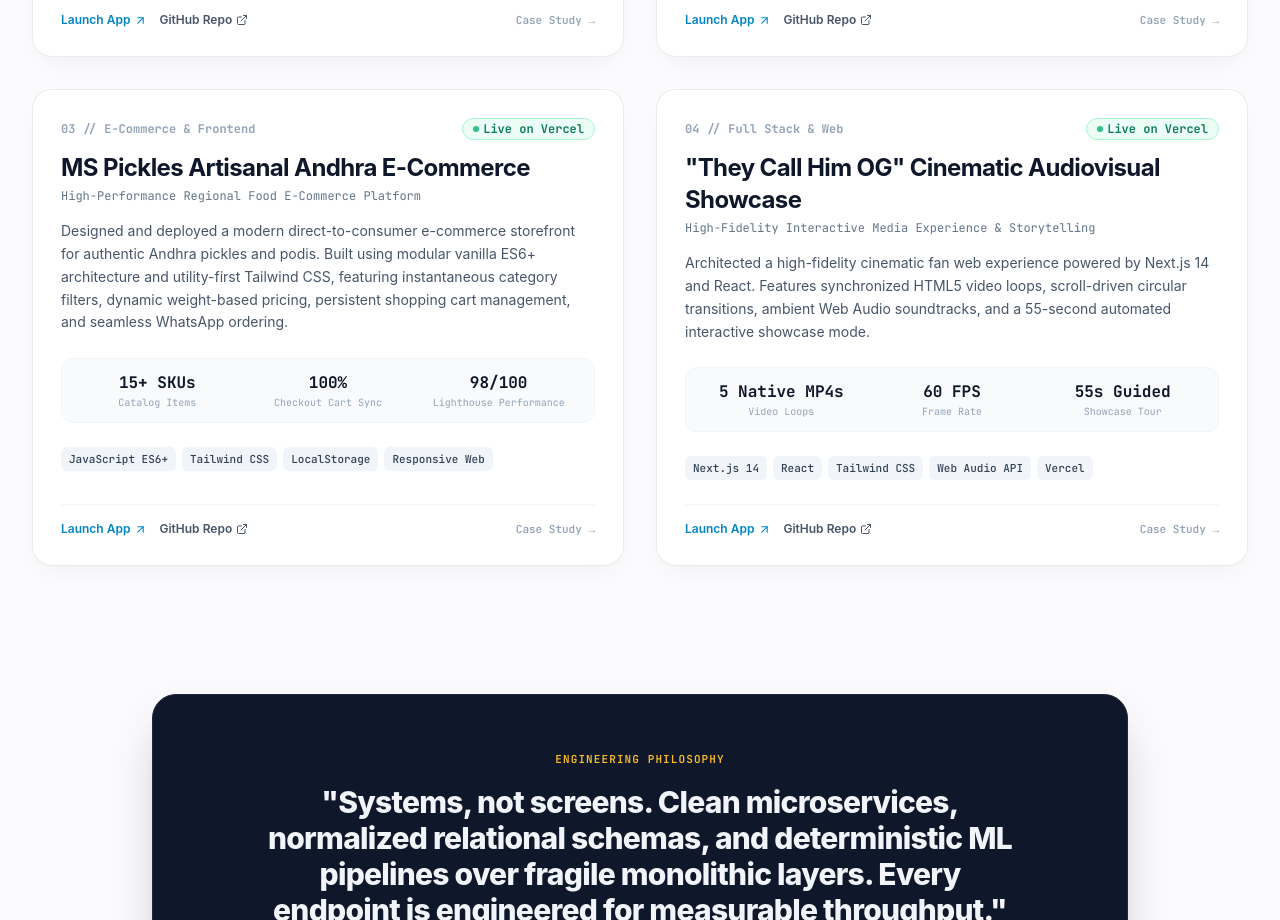
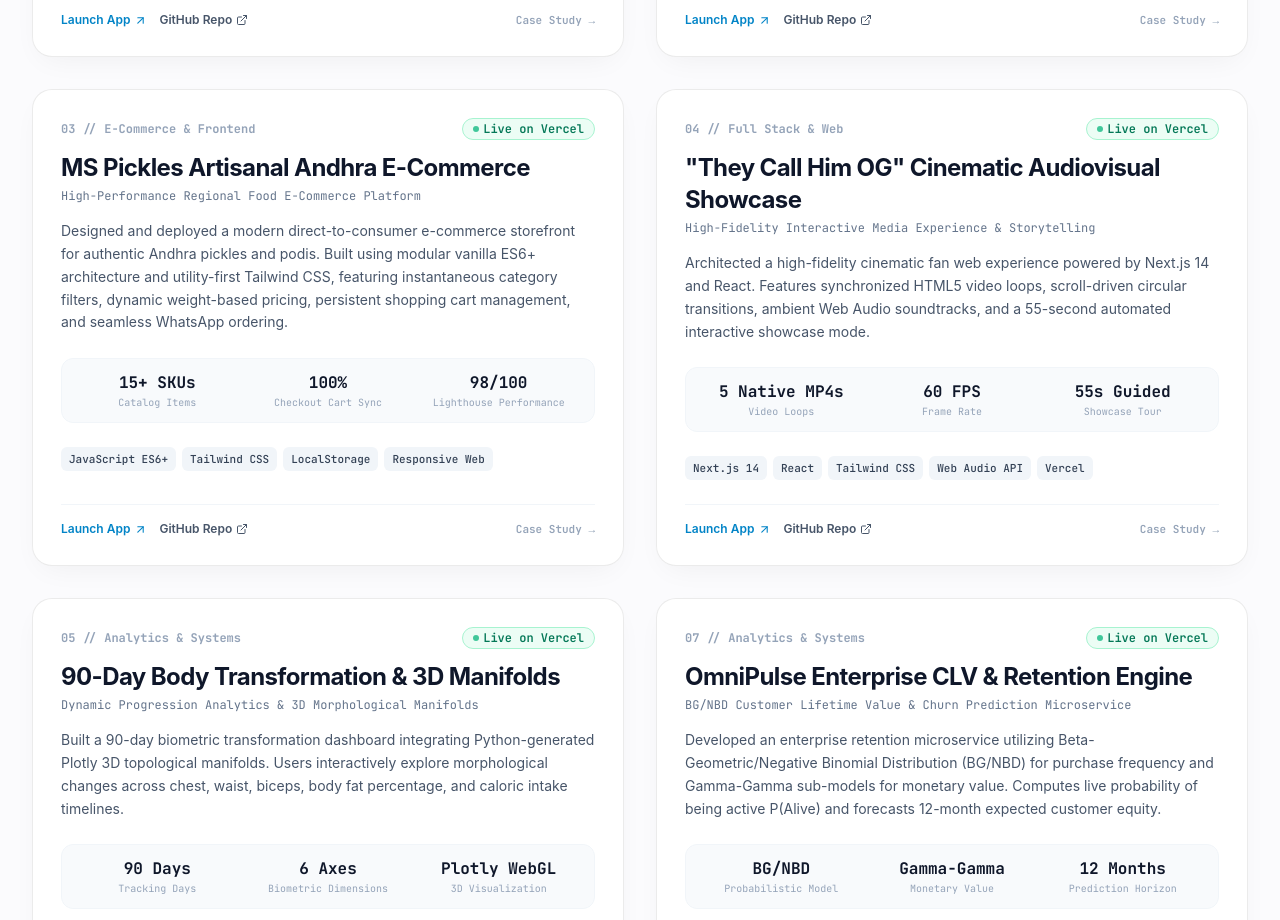
Before and after one commit to vardhanyerramsetti71beep/MY-Portfolio, a React (Vite) app: page / in a window 1280 px wide. Shown: the part 1880-2800 px from the top of the page. Built offline with nearby package versions, Linux system fonts and the light colour scheme.

Commit message:
fix: integrate live production deployment URL for OmniPulse CLV & Retention Engine

```diff
--- a/src/components/Footer.jsx
+++ b/src/components/Footer.jsx
@@ -92,6 +92,12 @@ export default function Footer() {
                   <ArrowUpRight size={11} className="text-slate-400" />
                 </a>
               </li>
+              <li>
+                <a href="https://omni-pulse-enterprise-clv-churn-int-teal.vercel.app/" target="_blank" rel="noreferrer" className="flex items-center gap-1 hover:text-slate-900 dark:hover:text-white transition-colors">
+                  <span>OmniPulse CLV &amp; Retention Engine</span>
+                  <ArrowUpRight size={11} className="text-slate-400" />
+                </a>
+              </li>
             </ul>
           </div>
 
--- a/src/data/portfolioData.js
+++ b/src/data/portfolioData.js
@@ -142,7 +142,7 @@ export const PROJECTS = [
     tags: ["Python", "Plotly 3D", "HTML5/CSS3", "JavaScript", "Analytics"],
     live: "https://90-days-body-transformation.vercel.app/",
     github: "https://github.com/vardhanyerramsetti71beep/90-Days-Body-Transformation",
-    featured: false,
+    featured: true,
     stats: [
       { label: "Tracking Days", value: "90 Days" },
       { label: "Biometric Dimensions", value: "6 Axes" },
@@ -178,9 +178,9 @@ export const PROJECTS = [
     subtitle: "BG/NBD Customer Lifetime Value & Churn Prediction Microservice",
     category: "Analytics & Systems",
     tags: ["FastAPI", "Scikit-learn", "BG/NBD", "Gamma-Gamma", "Python"],
-    live: null,
+    live: "https://omni-pulse-enterprise-clv-churn-int-teal.vercel.app/",
     github: "https://github.com/vardhanyerramsetti71beep/OmniPulse-Enterprise-CLV-Churn-Intelligence-Engine",
-    featured: false,
+    featured: true,
     stats: [
       { label: "Probabilistic Model", value: "BG/NBD" },
       { label: "Monetary Value", value: "Gamma-Gamma" },
--- a/src/pages/Overview.jsx
+++ b/src/pages/Overview.jsx
@@ -37,7 +37,7 @@ export default function Overview() {
     setTimeout(() => setCopied(false), 2000);
   };
 
-  const flagshipProjects = PROJECTS.slice(0, 4);
+  const flagshipProjects = PROJECTS.filter((p) => p.featured);
 
   return (
     <div className="flex flex-col gap-24 sm:gap-32 pb-24">
```
Also changed, not shown: 1 other file (tests, documents, lock files or other folders).
